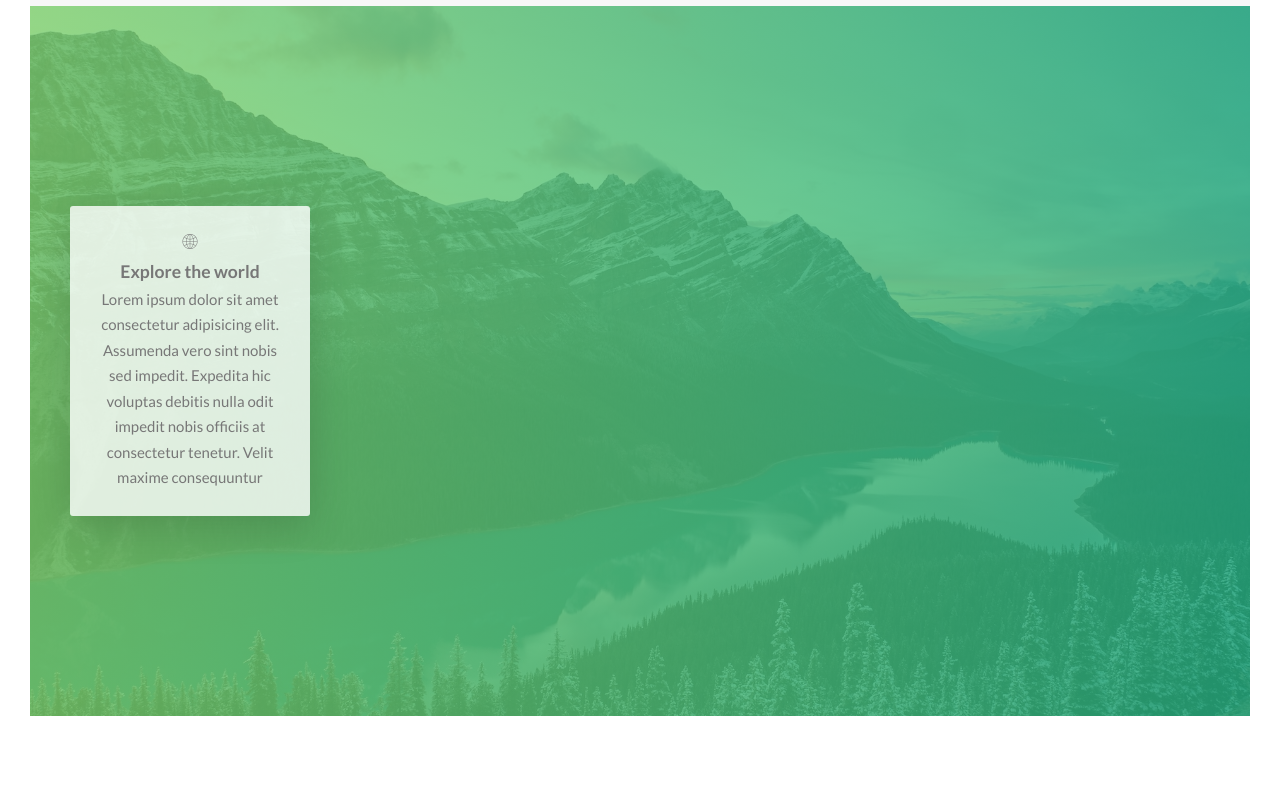
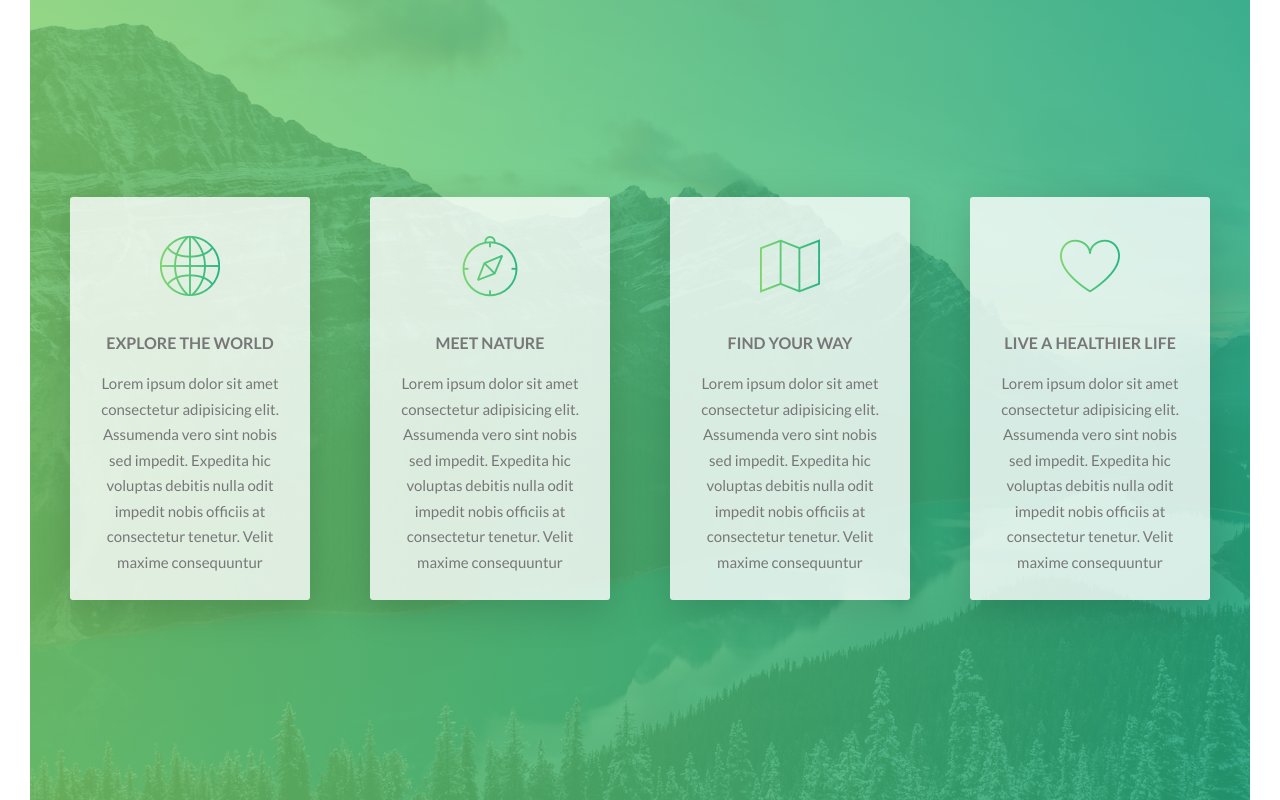
Before and after one commit to jkubisiowski/natours, a website: page index.html in a window 1280 px wide. Shown: the part 1557-2357 px from the top of the page. Before the commit the page ends 2273 px from the top, so only its background shows below. Drawn offline with nearby package versions, Linux system fonts and the light colour scheme; files that its build step writes are made by us from their sources.

Commit message:
Add more feature items

```diff
--- a/index.html
+++ b/index.html
@@ -69,7 +69,37 @@
           <div class="col-1-of-4">
             <div class="feature-box">
               <i class="feature-box__icon icon-basic-world"></i>
-              <h3 class="heading-tertiary">Explore the world</h3>
+              <h3 class="heading-tertiary u-margin-bottom-small">Explore the world</h3>
+              <p class="feature-box__text">
+                Lorem ipsum dolor sit amet consectetur adipisicing elit. Assumenda vero sint nobis sed impedit. Expedita
+                hic voluptas debitis nulla odit impedit nobis officiis at consectetur tenetur. Velit maxime consequuntur
+              </p>
+            </div>
+          </div>
+          <div class="col-1-of-4">
+            <div class="feature-box">
+              <i class="feature-box__icon icon-basic-compass"></i>
+              <h3 class="heading-tertiary u-margin-bottom-small">Meet nature</h3>
+              <p class="feature-box__text">
+                Lorem ipsum dolor sit amet consectetur adipisicing elit. Assumenda vero sint nobis sed impedit. Expedita
+                hic voluptas debitis nulla odit impedit nobis officiis at consectetur tenetur. Velit maxime consequuntur
+              </p>
+            </div>
+          </div>
+          <div class="col-1-of-4">
+            <div class="feature-box">
+              <i class="feature-box__icon icon-basic-map"></i>
+              <h3 class="heading-tertiary u-margin-bottom-small">Find your way</h3>
+              <p class="feature-box__text">
+                Lorem ipsum dolor sit amet consectetur adipisicing elit. Assumenda vero sint nobis sed impedit. Expedita
+                hic voluptas debitis nulla odit impedit nobis officiis at consectetur tenetur. Velit maxime consequuntur
+              </p>
+            </div>
+          </div>
+          <div class="col-1-of-4">
+            <div class="feature-box">
+              <i class="feature-box__icon icon-basic-heart"></i>
+              <h3 class="heading-tertiary u-margin-bottom-small">Live a healthier life</h3>
               <p class="feature-box__text">
                 Lorem ipsum dolor sit amet consectetur adipisicing elit. Assumenda vero sint nobis sed impedit. Expedita
                 hic voluptas debitis nulla odit impedit nobis officiis at consectetur tenetur. Velit maxime consequuntur
--- a/sass/base/_typography.scss
+++ b/sass/base/_typography.scss
@@ -49,7 +49,7 @@ body {
   }
 }
 
-.heading-teriatry {
+.heading-tertiary {
   font-size: $default-font-size;
   font-weight: 700;
   text-transform: uppercase;
--- a/sass/components/_feature-box.scss
+++ b/sass/components/_feature-box.scss
@@ -5,9 +5,21 @@
   text-align: center;
   border-radius: 3px;
   box-shadow: 0 1rem 4rem rgba($color-black, 0.15);
-  // &__icon {
-  // }
+  transition: 0.2s all;
+  &__icon {
+    font-size: 6rem;
+    margin-bottom: 0.5rem;
+    display: inline-block;
+    background-image: linear-gradient(to right, $color-primary-light, $color-primary-dark);
+    background-clip: text;
+    -webkit-background-clip: text;
+    color: transparent;
+  }
 
   // &__text {
   // }
+
+  &:hover {
+    transform: translateY(-1.5rem) scale(1.03);
+  }
 }
```
